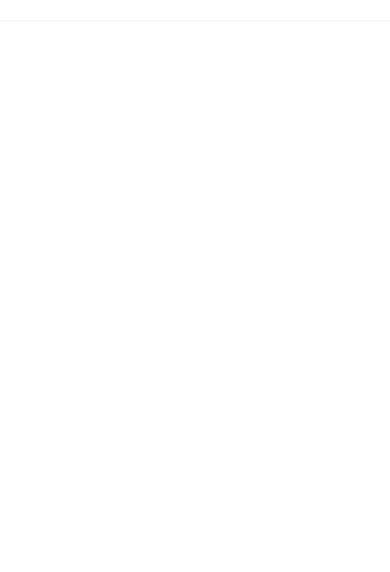
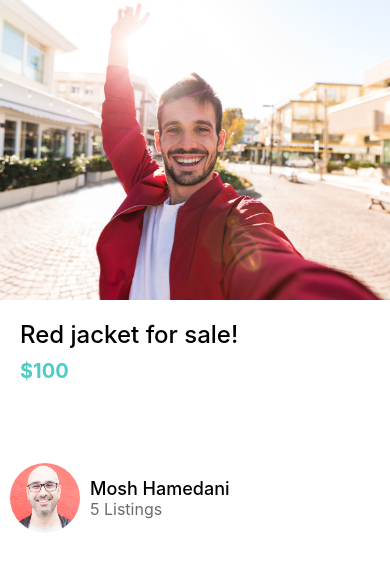
Before and after one commit to JonLevin25/mosh-react-native-tutorial, a React Native app: screen / in a window 390 px wide. Shown: the top 572 px of the page. Built offline with nearby package versions, Linux system fonts and the light colour scheme.

Commit message:
Fix MessagesScreen

```diff
--- a/App.tsx
+++ b/App.tsx
@@ -30,8 +30,8 @@ export default function App() {
       {/* <WelcomeScreen /> */}
       {/* <TestCardScreen /> */}
       {/* <ViewImageScreen /> */}
-      {/* <ListingDetailsScreen listing={listingJacket} /> */}
-      <MessageListScreen />
+      <ListingDetailsScreen listing={listingJacket} />
+      {/* <MessageListScreen /> */}
       {/* <MyAccountScreen /> */}
     </ScreenContainer>
   );
--- a/app/components/ListItemDeleteAction.tsx
+++ b/app/components/ListItemDeleteAction.tsx
@@ -1,12 +1,12 @@
 import React from "react";
-import { TouchableOpacity } from "react-native";
+import { TouchableOpacity, Animated } from "react-native";
 import { MaterialCommunityIcons } from "@expo/vector-icons";
 import { StyleSheet } from "react-native";
 import { MessageData } from "../data/MessageData";
 import { AppColors } from "../AppStyles";
 
 export type DeleteWidgetProps = {
-  drag: number;
+  drag?: Animated.AnimatedInterpolation<number>;
   onPress: () => void;
 };
 
--- a/app/components/ListItems/ListItem.tsx
+++ b/app/components/ListItems/ListItem.tsx
@@ -6,23 +6,53 @@ import {
   TouchableHighlight,
   ViewStyle,
   StyleProp,
+  ImageSourcePropType,
 } from "react-native";
 import { Swipeable } from "react-native-gesture-handler";
 import { AppColors } from "../../AppStyles";
+import AppText from "../AppText";
+import RoundedIcon from "../RoundedIcon";
+
+type RenderFuncType =
+  | ((
+      progressAnimatedValue: Animated.AnimatedInterpolation<number>,
+      dragAnimatedValue: Animated.AnimatedInterpolation<number>,
+      swipeable: Swipeable
+    ) => React.ReactNode)
+  | undefined;
+
+type ListItemPropsCommon = {
+  style?: StyleProp<ViewStyle>;
+  onPress?: () => void;
+  renderRightActions?: RenderFuncType;
+};
 
 type ListItemProps = {
   Icon: React.ReactNode;
   Texts: React.ReactNode | React.ReactNode[];
-  style?: StyleProp<ViewStyle>;
-  onPress?: () => void;
-  renderRightActions?:
-    | ((
-        progressAnimatedValue: Animated.AnimatedInterpolation<number>,
-        dragAnimatedValue: Animated.AnimatedInterpolation<number>,
-        swipeable: Swipeable
-      ) => React.ReactNode)
-    | undefined;
 };
+
+export function ImageListItem(
+  props: ListItemPropsCommon & {
+    title: string;
+    subTitle?: string;
+    image: ImageSourcePropType;
+    imageSize?: number;
+  }
+) {
+  const { title, subTitle, image, imageSize, ...otherProps } = props;
+
+  return (
+    <ListItem
+      Icon={<RoundedIcon.FromImage content={image} size={imageSize ?? 70} />}
+      Texts={[
+        <AppText color="black" text={title} />,
+        subTitle ? <AppText color="black" text={subTitle} /> : undefined,
+      ]}
+      {...otherProps}
+    />
+  );
+}
 
 function ListItem<T>(props: ListItemProps) {
   const { Icon, Texts, renderRightActions, onPress, style: userStyle } = props;
--- a/app/screens/MessageListScreen.tsx
+++ b/app/screens/MessageListScreen.tsx
@@ -1,6 +1,6 @@
 import React from "react";
 import { StyleSheet, View, FlatList, Button, Animated } from "react-native";
-import ListItem from "../components/ListItems/ListItem";
+import ListItem, { ImageListItem } from "../components/ListItems/ListItem";
 import ListSeparator from "../components/ListSeparator";
 import AppText from "../components/AppText";
 
@@ -40,9 +40,9 @@ function MessageListScreen() {
       refreshing={refreshing}
       onRefresh={refresh}
       renderItem={({ item }) => (
-        <ListItem
+        <ImageListItem
           title={item.title}
-          subtitle={item.description}
+          subTitle={item.description}
           image={item.image}
           onPress={() => console.log(item)}
           renderRightActions={(progress, drag, swipable) => {
```
